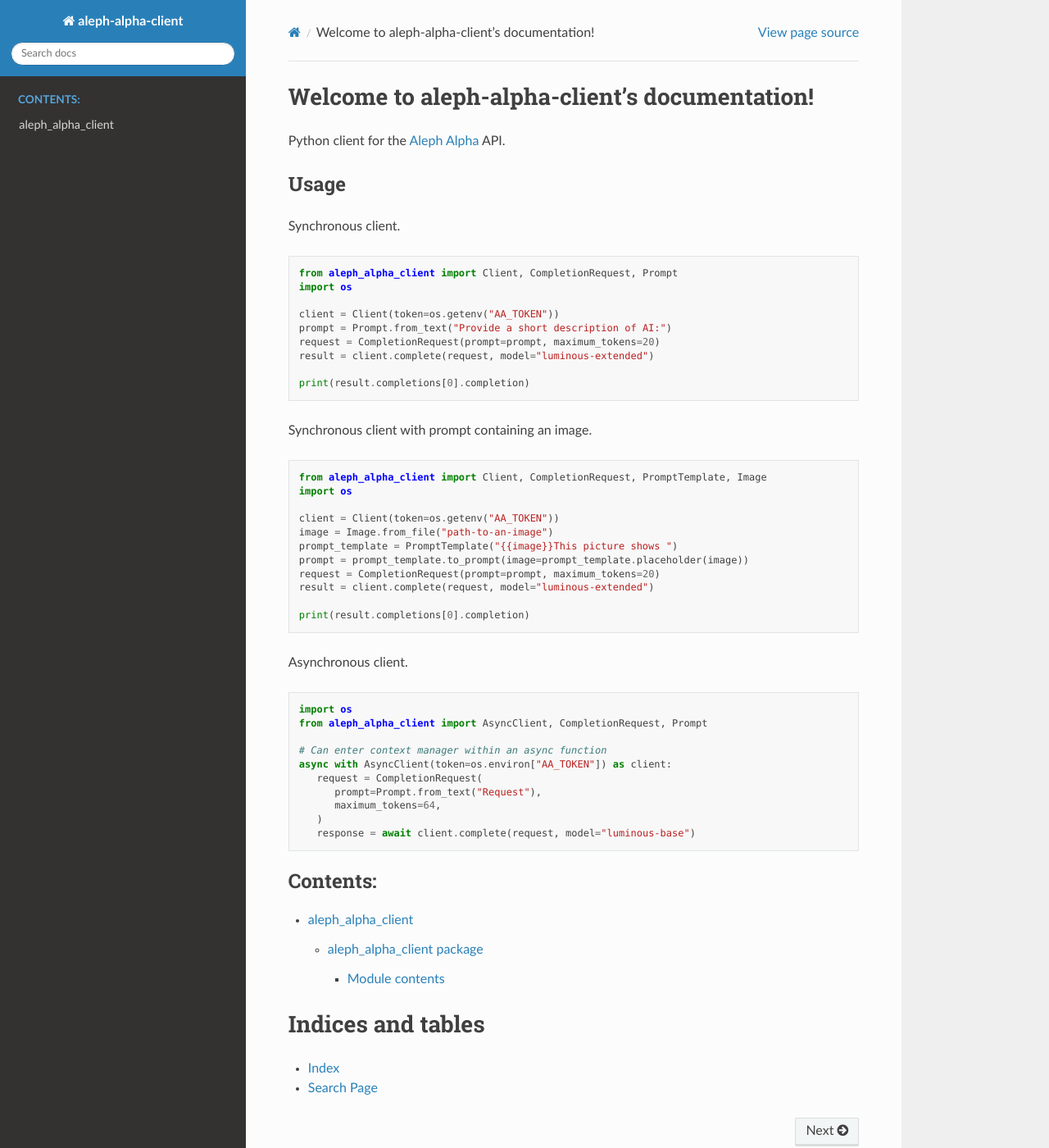
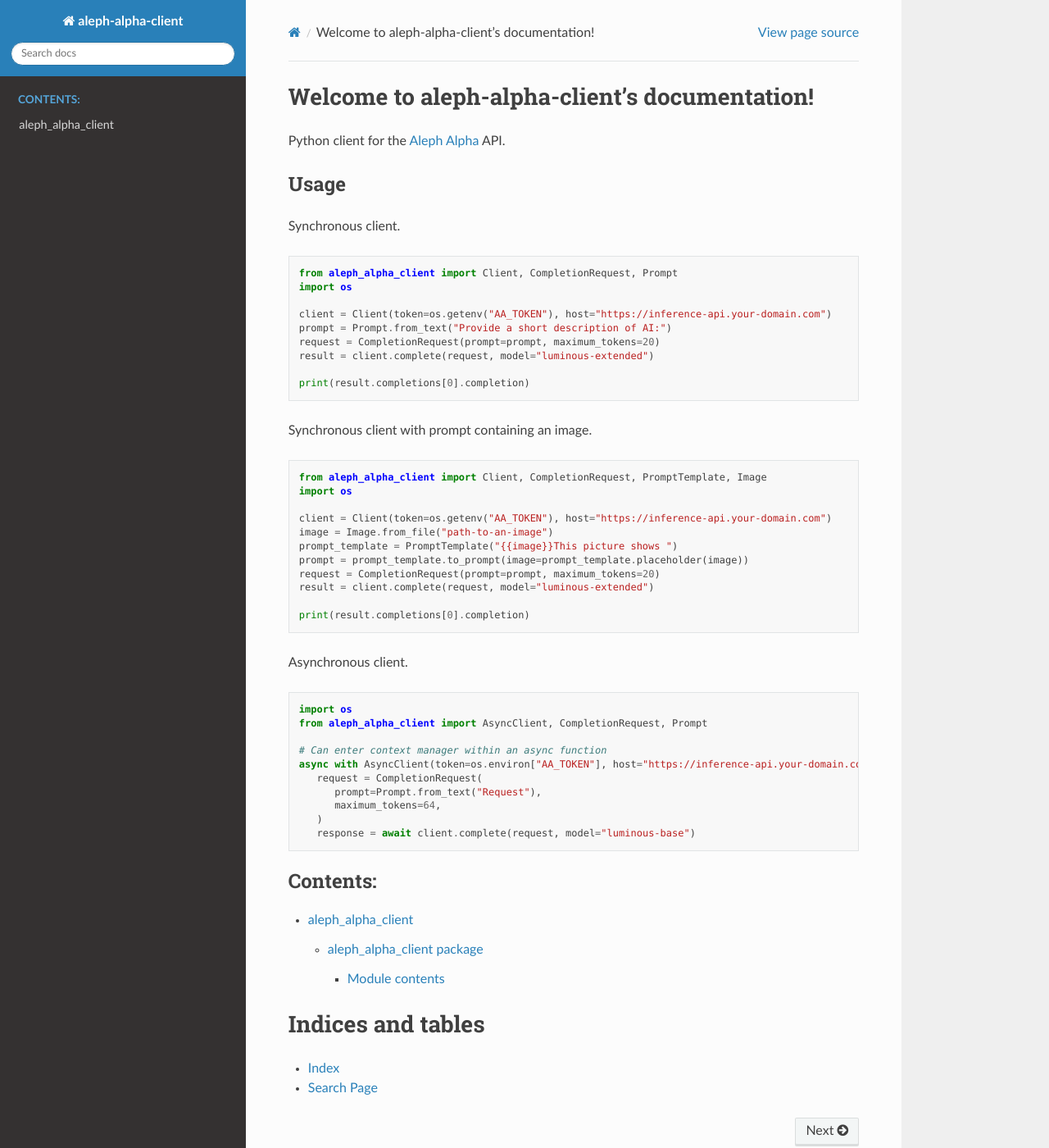
Before and after one commit to Aleph-Alpha/aleph-alpha-client, a Sphinx documentation site: the page built from docs/source/index.rst, in a window 1280 px wide and 1400 px high. Shown: the whole window at 82% size. Built offline with Sphinx 7.4.7 and the Read the Docs theme 3.1.0, drawn with Linux system fonts in a browser that asks for light colours.

Commit message:
ensure to pass host to client not request

```diff
--- a/docs/source/index.rst
+++ b/docs/source/index.rst
@@ -18,7 +18,7 @@
       from aleph_alpha_client import Client, CompletionRequest, Prompt
       import os
 
-      client = Client(token=os.getenv("AA_TOKEN"))
+      client = Client(token=os.getenv("AA_TOKEN"), host="https://inference-api.your-domain.com")
       prompt = Prompt.from_text("Provide a short description of AI:")
       request = CompletionRequest(prompt=prompt, maximum_tokens=20)
       result = client.complete(request, model="luminous-extended")
@@ -32,7 +32,7 @@
       from aleph_alpha_client import Client, CompletionRequest, PromptTemplate, Image
       import os
 
-      client = Client(token=os.getenv("AA_TOKEN"))
+      client = Client(token=os.getenv("AA_TOKEN"), host="https://inference-api.your-domain.com")
       image = Image.from_file("path-to-an-image")
       prompt_template = PromptTemplate("{{image}}This picture shows ")
       prompt = prompt_template.to_prompt(image=prompt_template.placeholder(image))
@@ -50,7 +50,7 @@
    from aleph_alpha_client import AsyncClient, CompletionRequest, Prompt
 
    # Can enter context manager within an async function
-   async with AsyncClient(token=os.environ["AA_TOKEN"]) as client:
+   async with AsyncClient(token=os.environ["AA_TOKEN"], host="https://inference-api.your-domain.com") as client:
       request = CompletionRequest(
          prompt=Prompt.from_text("Request"),
          maximum_tokens=64,
```
Also changed, not shown: README.md (+8 -4 lines), 1 other file.
